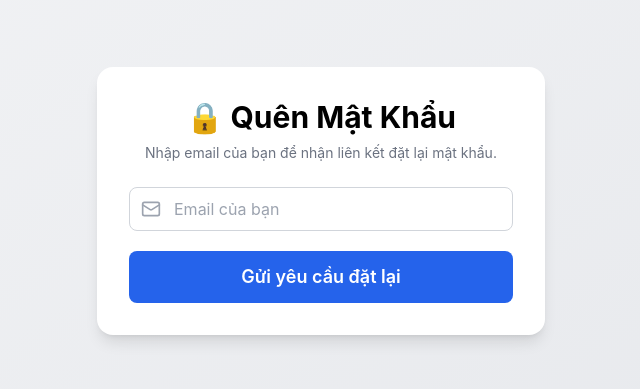
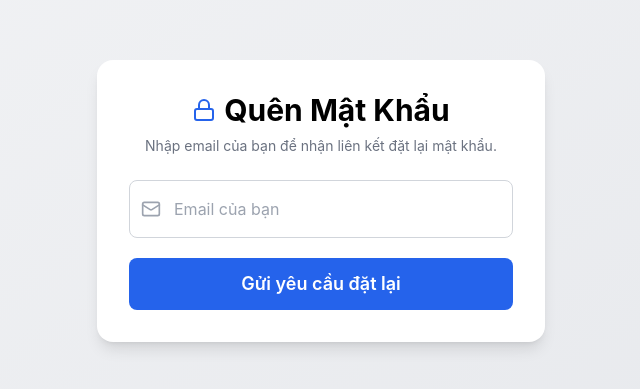
Before and after one commit to NguyenPhu17/Q-a-frontend, a React (Create React App) app: page /forgot-password in a window 1280 px wide. Shown: the part 199-588 px from the top of the page, without its empty margins (319-959 px from the left). Built offline with nearby package versions, Linux system fonts and the light colour scheme.

Commit message:
fix input form

```diff
--- a/src/components/forum/PostForm.jsx
+++ b/src/components/forum/PostForm.jsx
@@ -144,7 +144,7 @@ export default function PostForm({ onClose, onSubmit, initialData }) {
             type="text"
             value={hashtags}
             onChange={(e) => setHashtags(e.target.value)}
-            className="w-full border border-gray-300 rounded-md px-3 py-1.5 focus:outline-none focus:ring-2 focus:ring-blue-500"
+            className="w-full border border-gray-300 rounded-md px-3 py-2 leading-normal font-sans focus:outline-none focus:ring-2 focus:ring-blue-500"
             placeholder="#tag1 #tag2 #tag3"
           />
         </div>
--- a/src/pages/Form/ForgotPassword.jsx
+++ b/src/pages/Form/ForgotPassword.jsx
@@ -1,5 +1,6 @@
 import { useState } from "react";
-import { Mail } from "lucide-react";
+import { Mail, Lock } from "lucide-react";
+
 export default function ResetPasswordForm() {
     const [email, setEmail] = useState("");
     const [message, setMessage] = useState("");
@@ -30,7 +31,10 @@ export default function ResetPasswordForm() {
     return (
         <div className="min-h-screen flex items-center justify-center bg-gradient-to-br from-gray-100 to-gray-200 px-4">
             <div className="bg-white w-full max-w-md p-8 rounded-2xl shadow-lg">
-                <h2 className="text-3xl font-bold text-center text-black mb-2">🔒 Quên Mật Khẩu</h2>
+                <h2 className="text-3xl font-bold text-center text-black mb-2 flex items-center justify-center gap-2">
+                    <Lock className="w-6 h-6 text-blue-600" />
+                    Quên Mật Khẩu
+                </h2>
                 <p className="text-gray-500 text-center mb-6 text-sm">
                     Nhập email của bạn để nhận liên kết đặt lại mật khẩu.
                 </p>
@@ -40,7 +44,7 @@ export default function ResetPasswordForm() {
                         <input
                             type="email"
                             placeholder="Email của bạn"
-                            className="w-full px-4 py-3 pl-11 border border-gray-300 rounded-lg focus:outline-none focus:ring-2 focus:ring-blue-500"
+                            className="w-full px-4 py-4 pl-11 border border-gray-300 rounded-lg text-base leading-normal focus:outline-none focus:ring-2 focus:ring-blue-500"
                             value={email}
                             onChange={(e) => setEmail(e.target.value)}
                             required
--- a/src/pages/Form/LoginForm.jsx
+++ b/src/pages/Form/LoginForm.jsx
@@ -68,7 +68,13 @@ const LoginForm = () => {
   return (
     <div className="flex justify-center items-center min-h-screen bg-gray-100">
       <form onSubmit={handleSubmit} className="flex flex-col gap-4 max-w-md w-full bg-white p-6 rounded-2xl shadow-md">
-        <h2 className="text-2xl font-semibold text-royalblue">Đăng nhập</h2>
+        <div className="relative">
+          <h2 className="text-[28px] text-royalblue font-semibold pl-7 relative">
+            Đăng nhập
+            <span className="absolute left-0 top-1 w-[16px] h-[16px] bg-royalblue rounded-full" />
+            <span className="absolute left-0 top-1 w-[16px] h-[16px] bg-royalblue rounded-full animate-ping" />
+          </h2>
+        </div>
 
         <LabelInputTop label="Email" type="email" value={email} onChange={(e) => setEmail(e.target.value)} />
         <LabelInputTop label="Mật khẩu" type="password" value={password} onChange={(e) => setPassword(e.target.value)} />
```
